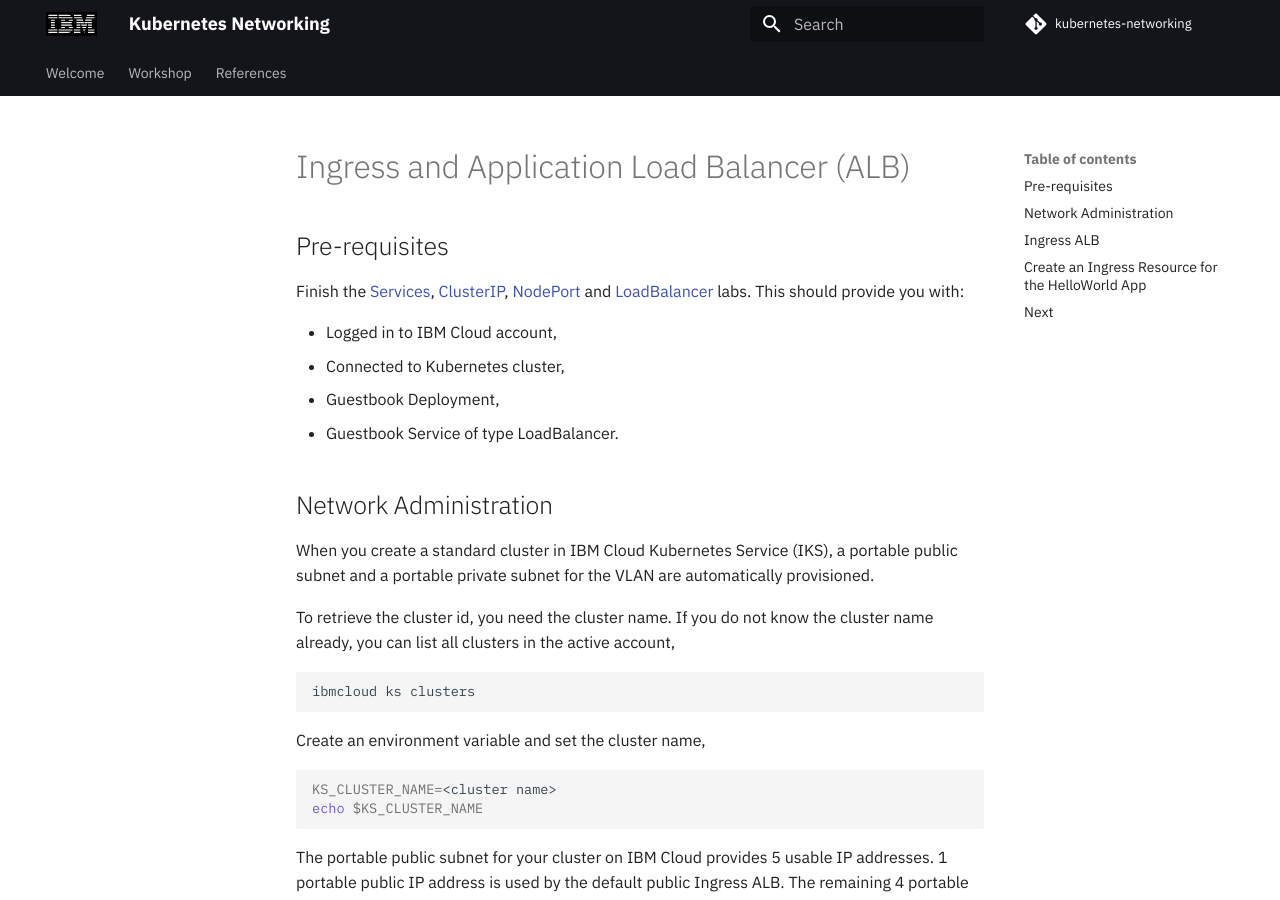
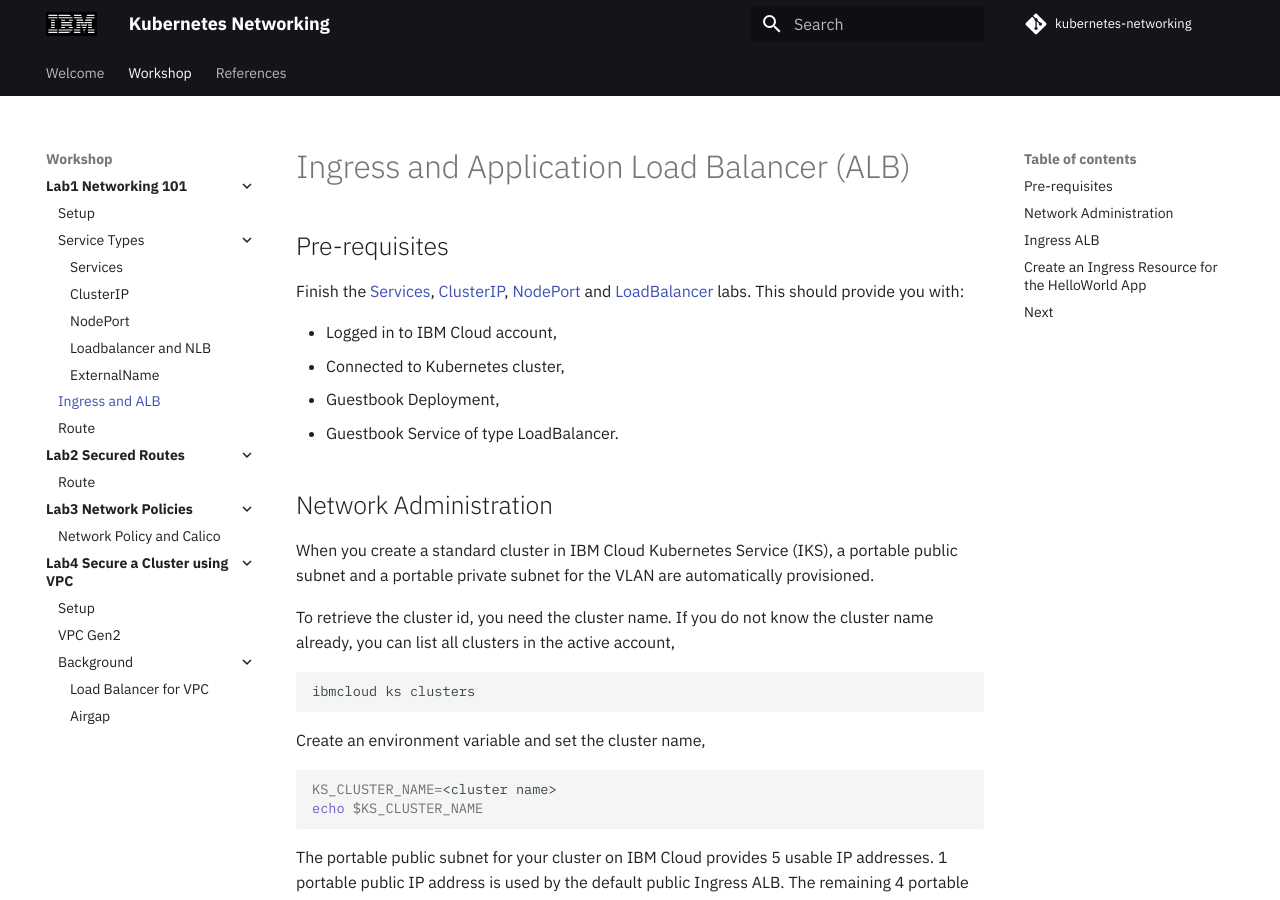
Before and after one commit to IBM/kubernetes-networking, an MkDocs documentation site: the page built from docs/ingress/ingress-alb.md, in a window 1280 px wide and 900 px high. Built offline with MkDocs 1.6.1 and Material for MkDocs 9.7.7, drawn with Linux system fonts in a browser that asks for light colours; comment, search, counter and statistics services are not loaded.

Commit message:
fix ingress link

```diff
--- a/mkdocs.yml
+++ b/mkdocs.yml
@@ -21,7 +21,7 @@ nav:
         - NodePort: services/nodeport.md
         - Loadbalancer and NLB: services/loadbalancer.md
         - ExternalName: services/externalname.md
-      - Ingress and ALB: services/ingress-alb.md
+      - Ingress and ALB: ingress/ingress-alb.md
       - Route: route/route.md
     - <b>Lab2 Secured Routes</b>:
       - Route: route/secured-routes.md
```
